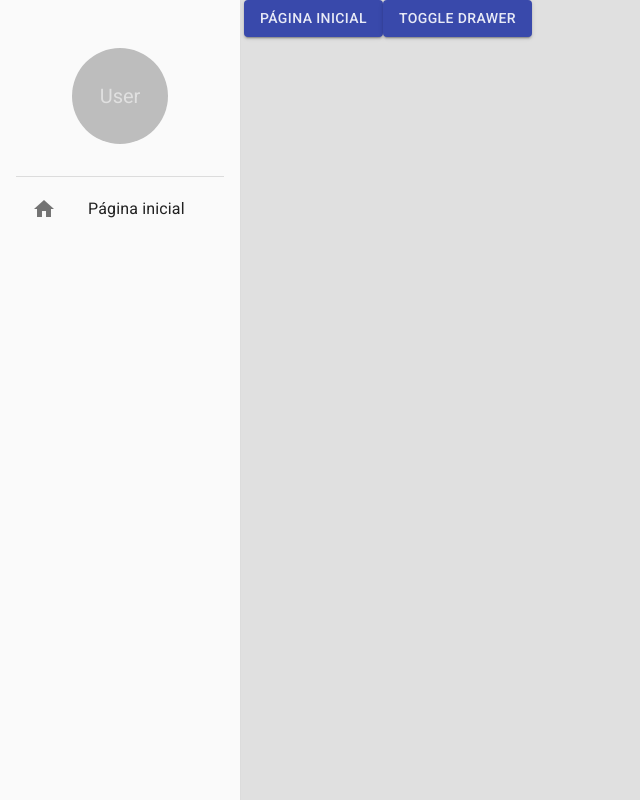
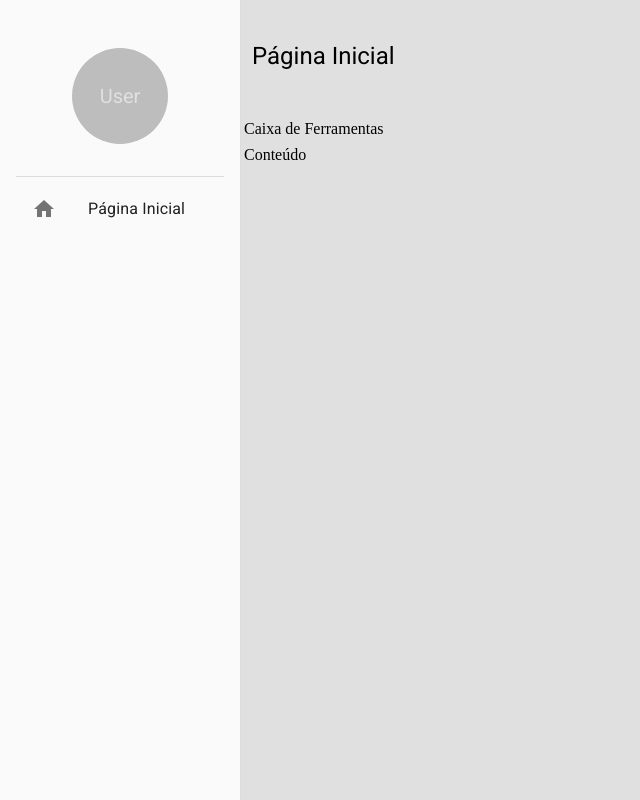
Before and after one commit to MASguilherme/crud-react-com-mui, a React (Create React App) app in the folder crud/: page /pagina-inicial in a window 1280 px wide. Shown: the whole page, without its empty margins (0-640 px from the left). Built offline with nearby package versions, Linux system fonts and the light colour scheme.

Commit message:
drawer responsivo

```diff
--- /dev/null
+++ b/crud/src/pages/dashboard/Dashboard.tsx
@@ -0,0 +1,8 @@
+import { LayoutBaseDePagina } from '../../shared/layouts';
+export const Dashboard = () => {
+    return (
+        <LayoutBaseDePagina titulo='Página Inicial'>
+            Conteúdo
+        </LayoutBaseDePagina>
+    );
+};
--- a/crud/src/pages/index.ts
+++ b/crud/src/pages/index.ts
@@ -1 +1 @@
-export { };
+export * from './dashboard/Dashboard';
--- a/crud/src/routes/index.tsx
+++ b/crud/src/routes/index.tsx
@@ -1,25 +1,26 @@
-
+import { useEffect } from 'react';
 import { Routes, Route, Navigate } from 'react-router-dom';
-import { Button } from '@mui/material';
 
 import { useAppThemeContext, useDrawerContext } from '../shared/contexts';
+import { Dashboard } from '../pages';
 
 export const AppRoutes = () => {
     const { toggleTheme } = useAppThemeContext();
-    const { toggleDrawer } = useDrawerContext();
+    const { toggleDrawer, setDrawerOption } = useDrawerContext();
+
+    useEffect(() => {
+        setDrawerOption([
+            {
+                label: 'Página Inicial',
+                icon: 'home',
+                path: '/pagina-incial'
+            }
+        ]);
+    }, []);
 
     return (
         <Routes>
-            <Route path="/pagina-inicial" element={
-                <>
-                    <Button color="primary" variant="contained" onClick={toggleTheme}>
-                      Página inicial
-                    </Button>
-                    <Button color="primary" variant="contained" onClick={toggleDrawer}>
-                      Toggle Drawer
-                    </Button>
-                </>
-            } />
+            <Route path="/pagina-inicial" element={<Dashboard />} />
             <Route path="*" element={<Navigate to="/pagina-inicial" />} />
         </Routes>);
 };
--- a/crud/src/shared/components/menu-lateral/MenuLateral.tsx
+++ b/crud/src/shared/components/menu-lateral/MenuLateral.tsx
@@ -11,6 +11,7 @@ import {
     useMediaQuery
 } from '@mui/material';
 import { Box } from '@mui/system';
+import { useNavigate, useResolvedPath, useMatch } from 'react-router-dom';
 
 import { useDrawerContext } from '../../contexts';
 
@@ -18,12 +19,43 @@ interface MenuLateralProps {
     children: React.ReactNode;
 }
 
+interface ListItemLinkProps {
+    label: string;
+    icon: string;
+    to: string;
+    onClick: (() => void) | undefined;
+}
+
+const ListItemLink: React.FC<ListItemLinkProps> = ({ label, icon, to, onClick }) => {
+
+    const navigate = useNavigate();
+
+    const resolvedPath = useResolvedPath(to);
+
+    const match = useMatch({ path: resolvedPath.pathname, end: false });
+
+    const handleClick = () => {
+        navigate(to);
+        onClick?.();
+    };
+    return (
+        <ListItemButton selected={!!match} onClick={handleClick}>
+            <ListItemIcon>
+                <Icon>{icon}</Icon>
+            </ListItemIcon>
+            <ListItemText primary={label} />
+        </ListItemButton>
+    );
+};
+
+
+
 export const MenuLateral: React.FC<MenuLateralProps> = ({ children }) => {
 
     const theme = useTheme();
     const smDown = useMediaQuery(theme.breakpoints.down('sm'));
 
-    const { isDrawerOpen, toggleDrawer } = useDrawerContext();
+    const { isDrawerOpen, toggleDrawer, drawerOption } = useDrawerContext();
 
     return (
         <>
@@ -47,12 +79,15 @@ export const MenuLateral: React.FC<MenuLateralProps> = ({ children }) => {
 
                     <Box flex='1'>
                         <List component='nav'>
-                            <ListItemButton>
-                                <ListItemIcon>
-                                    <Icon>home</Icon>
-                                </ListItemIcon>
-                                <ListItemText primary='Página inicial' />
-                            </ListItemButton>
+                            {drawerOption.map(drawerOption => (
+                                <ListItemLink
+                                    key={drawerOption.path}
+                                    icon={drawerOption.icon}
+                                    label={drawerOption.label}
+                                    to={drawerOption.path}
+                                    onClick={smDown ? toggleDrawer : undefined}
+                                />
+                            ))}
                         </List>
                     </Box>
 
--- a/crud/src/shared/contexts/DrawerContext.tsx
+++ b/crud/src/shared/contexts/DrawerContext.tsx
@@ -4,11 +4,21 @@ interface IDrawerProviderProps {
     children: React.ReactNode;
 }
 
+interface IDrawerOption {
+    label: string;
+    path: string;
+    icon: string;
+
+}
+
 interface IDrawerContext {
     isDrawerOpen: boolean;
     toggleDrawer: () => void;
+    drawerOption: IDrawerOption[];
+    setDrawerOption: (newDrawerOption: IDrawerOption[]) => void;
+}
 
-}
+
 
 const DrawerContext = createContext({} as IDrawerContext);
 
@@ -17,13 +27,23 @@ export const useDrawerContext = () => { return useContext(DrawerContext); };
 export const DrawerProvider: React.FC<IDrawerProviderProps> = ({ children }) => {
     const [isDrawerOpen, setDrawerOpen] = useState(false);
 
+    const [drawerOption, setDrawerOption] = useState<IDrawerOption[]>([]);
+
     const toggleDrawer = useCallback(() => {
         setDrawerOpen((oldDrawerOpen) => {
             return !oldDrawerOpen;
         });
     }, []);
+
+    const handleSetDrawerOption = useCallback((newDrawerOption: IDrawerOption[]) => {
+        setDrawerOption(newDrawerOption);
+    }, []);
+
     return (
-        <DrawerContext.Provider value={{ isDrawerOpen, toggleDrawer }}>
+        <DrawerContext.Provider value={{
+            isDrawerOpen, drawerOption, toggleDrawer,
+            setDrawerOption: handleSetDrawerOption
+        }}>
             {children}
         </DrawerContext.Provider>
     );
--- /dev/null
+++ b/crud/src/shared/layouts/LayoutBaseDePagina.tsx
@@ -0,0 +1,34 @@
+import { Box, IconButton, Icon, Typography, useTheme, useMediaQuery, Theme } from '@mui/material';
+
+interface ILayoutBaseDePaginaProps {
+    titulo: string;
+
+    children: React.ReactNode;
+}
+
+export const LayoutBaseDePagina: React.FC<ILayoutBaseDePaginaProps> =
+    ({ children, titulo }) => {
+
+        const smDown = useMediaQuery((theme: Theme) => theme.breakpoints.down('sm'));
+        const theme = useTheme();
+        return (
+            <Box height="100%" display="flex" flexDirection="column" gap={1}>
+                <Box display="flex" alignItems="center"
+                    padding={1} height={theme.spacing(12)} gap={1}>
+                    {smDown && (<IconButton>
+                        <Icon>menu</Icon>
+                    </IconButton>)
+                    }
+                    <Typography variant='h5' component='h1'>
+                        {titulo}
+                    </Typography>
+                </Box>
+                <Box>
+                    Caixa de Ferramentas
+                </Box>
+                <Box>
+                    {children}
+                </Box>
+            </Box>
+        );
+    };
--- a/crud/src/shared/layouts/index.ts
+++ b/crud/src/shared/layouts/index.ts
@@ -1 +1 @@
-export { };
+export * from  './LayoutBaseDePagina';
```
